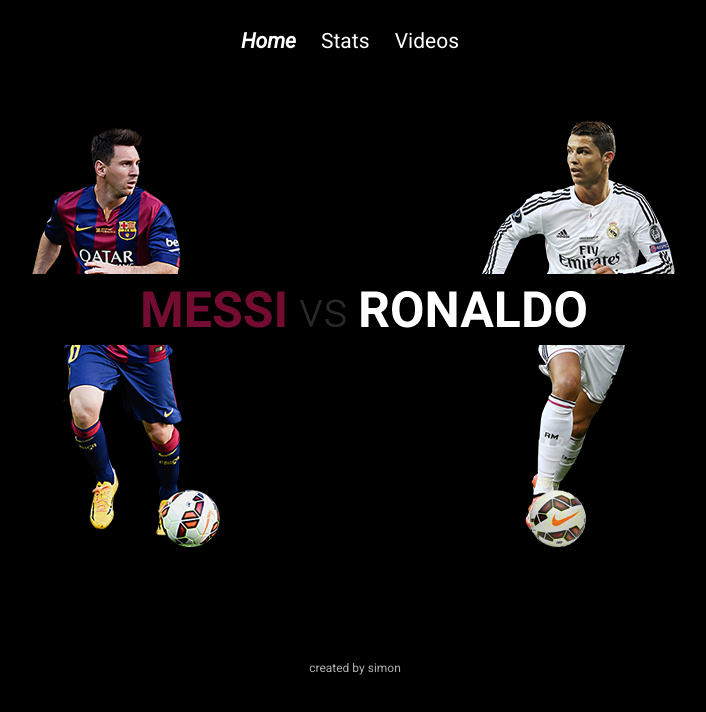
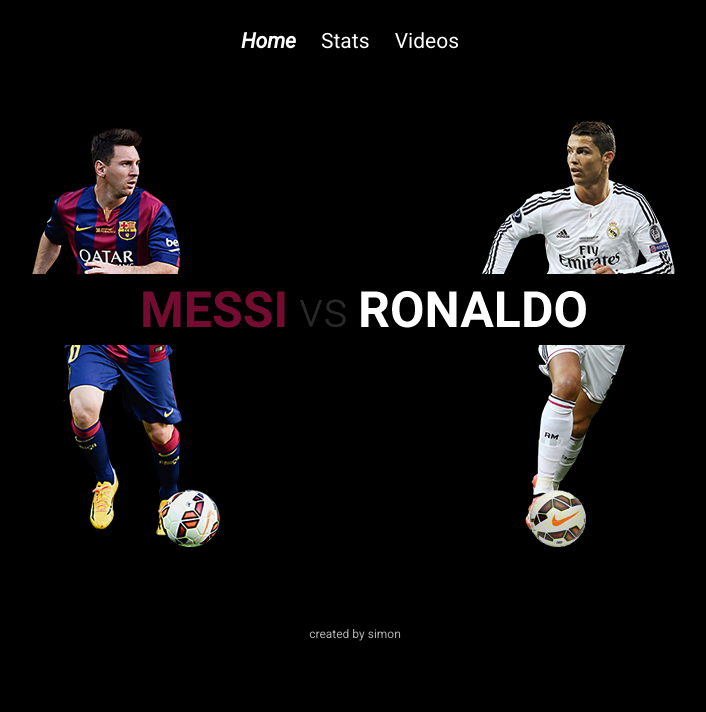
Before and after one commit to tragiclfc/messivronaldo, a plain HTML site: page index.html in a window 1280 px wide. Shown: the whole page, without its empty margins (290-996 px from the left). Drawn offline with Linux system fonts and the light colour scheme.

Commit message:
footer move

```diff
--- a/div_tags.css
+++ b/div_tags.css
@@ -62,7 +62,7 @@
 	font-family: 'Roboto', sans-serif;
 	color:#000;
 	text-indent:10px;
-	line-height:15px;
+	line-height:0px;
 	float: middle;
 }
 
@@ -80,7 +80,7 @@
 	color:#AEAEAE;
 	font-family: 'Roboto', sans-serif;
 	text-align: center;
-	padding:75px;
+	padding:45px;
 	line-height:1px;
 	clear: both;
 }
```
